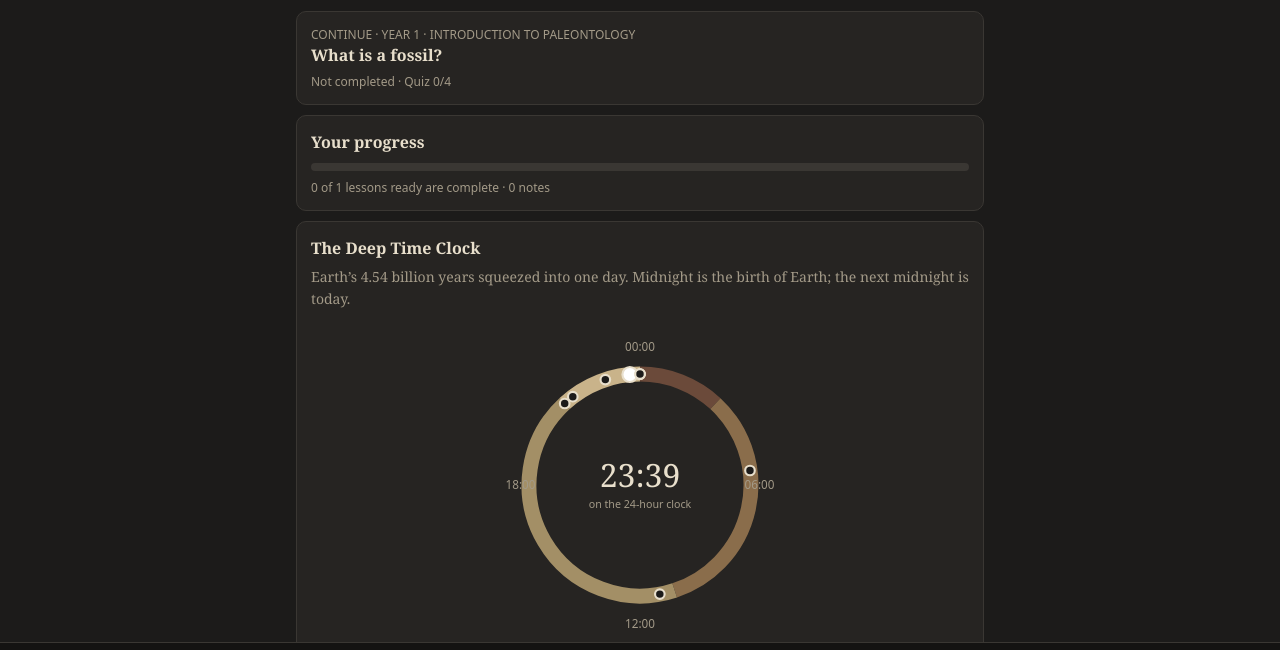
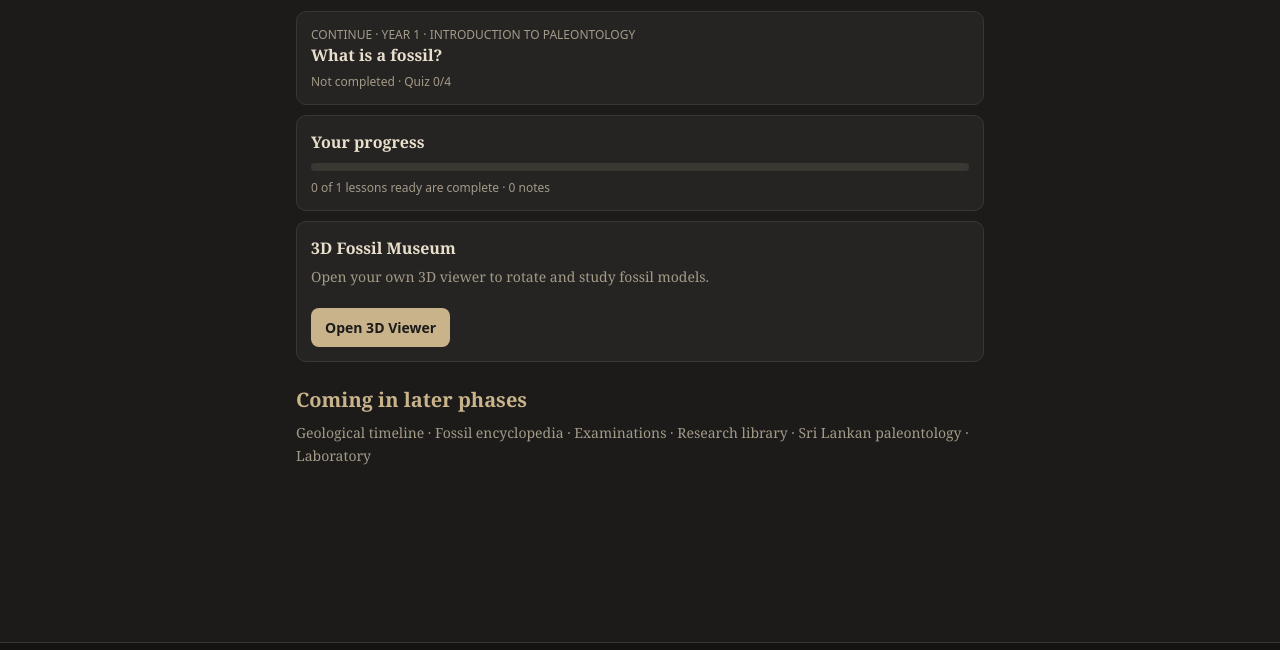
Before and after one commit to lalindajayasena/Deep-Time, a plain HTML site: page index.html in a window 1280 px wide. Shown: the part 93-743 px from the top of the page. Drawn offline with Linux system fonts and the light colour scheme.

Commit message:
Add files via upload

```diff
--- a/index.html
+++ b/index.html
@@ -113,7 +113,7 @@ const t=V.t;
 if(t==="home"){const s=score("fossil1");return `<h1>DEEP TIME</h1><p class="sub">Paleontology &amp; Evolutionary Biology Academy</p>
 <div class="card tap" onclick="go('lesson',{id:'fossil1'})"><div class="tag">CONTINUE · YEAR 1 · INTRODUCTION TO PALEONTOLOGY</div><h3>What is a fossil?</h3><div class="tag">${D.done.fossil1?"Completed":"Not completed"} · Quiz ${s.c}/${s.t}</div></div>
 <div class="card"><h3>Your progress</h3><div class="bar"><i style="width:${doneN()/total()*100}%"></i></div><div class="tag">${doneN()} of ${total()} lessons ready are complete · ${D.notes.length} notes</div></div>
-${clockHTML()}<div class="card"><h3>3D Fossil Museum</h3><p class="sub">Open your own 3D viewer to rotate and study fossil models.</p><a class="btn" style="text-decoration:none;display:inline-block" href="https://lalindajayasena.github.io/Fossil-Viewer/" target="_blank" rel="noopener">Open 3D Viewer</a></div>
+<div class="card"><h3>3D Fossil Museum</h3><p class="sub">Open your own 3D viewer to rotate and study fossil models.</p><a class="btn" style="text-decoration:none;display:inline-block" href="https://lalindajayasena.github.io/Fossil-Viewer/" target="_blank" rel="noopener">Open 3D Viewer</a></div>
 <h2>Coming in later phases</h2><p class="sub">Geological timeline · Fossil encyclopedia · Examinations · Research library · Sri Lankan paleontology · Laboratory</p>`}
 if(t==="uni")return `<h1>University</h1><p class="sub">A proposed self-study curriculum, not an accredited degree.</p>`+YEARS.map((y,yi)=>`<h2>${y.n}</h2>`+y.m.map((m,mi)=>{const L=MODLESSONS[yi+"-"+mi]||[];return `<div class="card tap row" onclick="go('mod',{y:${yi},m:${mi}})"><div><h3>${m}</h3><div class="tag">${L.length?L.length+" lesson ready":"Lessons planned"}</div></div><span>›</span></div>`}).join("")).join("");
 if(t==="mod"){const m=YEARS[V.y].m[V.m],L=MODLESSONS[V.y+"-"+V.m]||[];return `<button class="back" onclick="go('uni')">‹ University</button><h1>${m}</h1><p class="sub">${YEARS[V.y].n}</p>`+(L.length?L.map(id=>`<div class="card tap row" onclick="go('lesson',{id:'${id}'})"><div><h3>${LESSONS[id].title}</h3><div class="tag">${D.done[id]?"Completed":"Open lesson"}</div></div><span>›</span></div>`).join(""):`<div class="card">Lessons for this module are planned for a later build.</div>`)}
```
